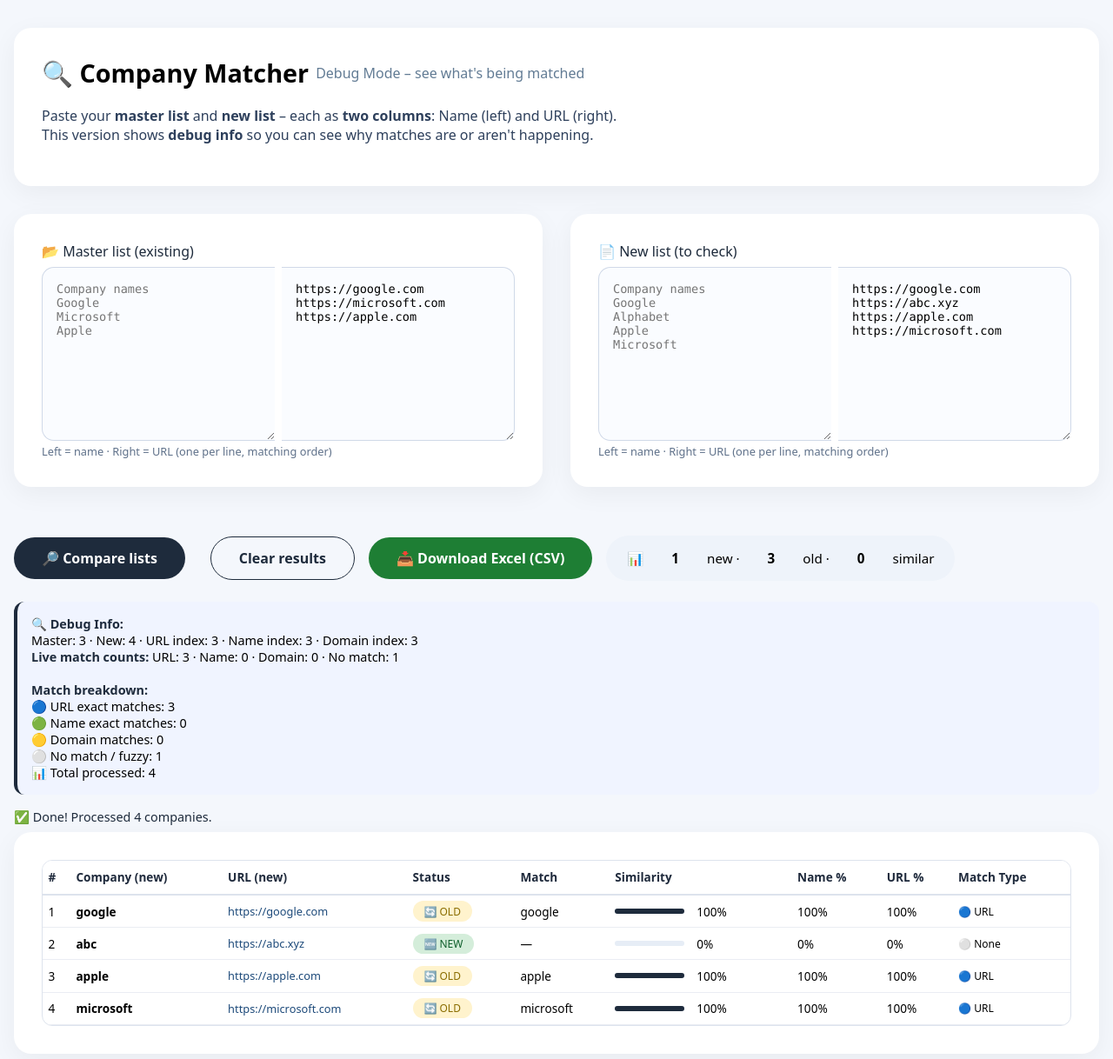
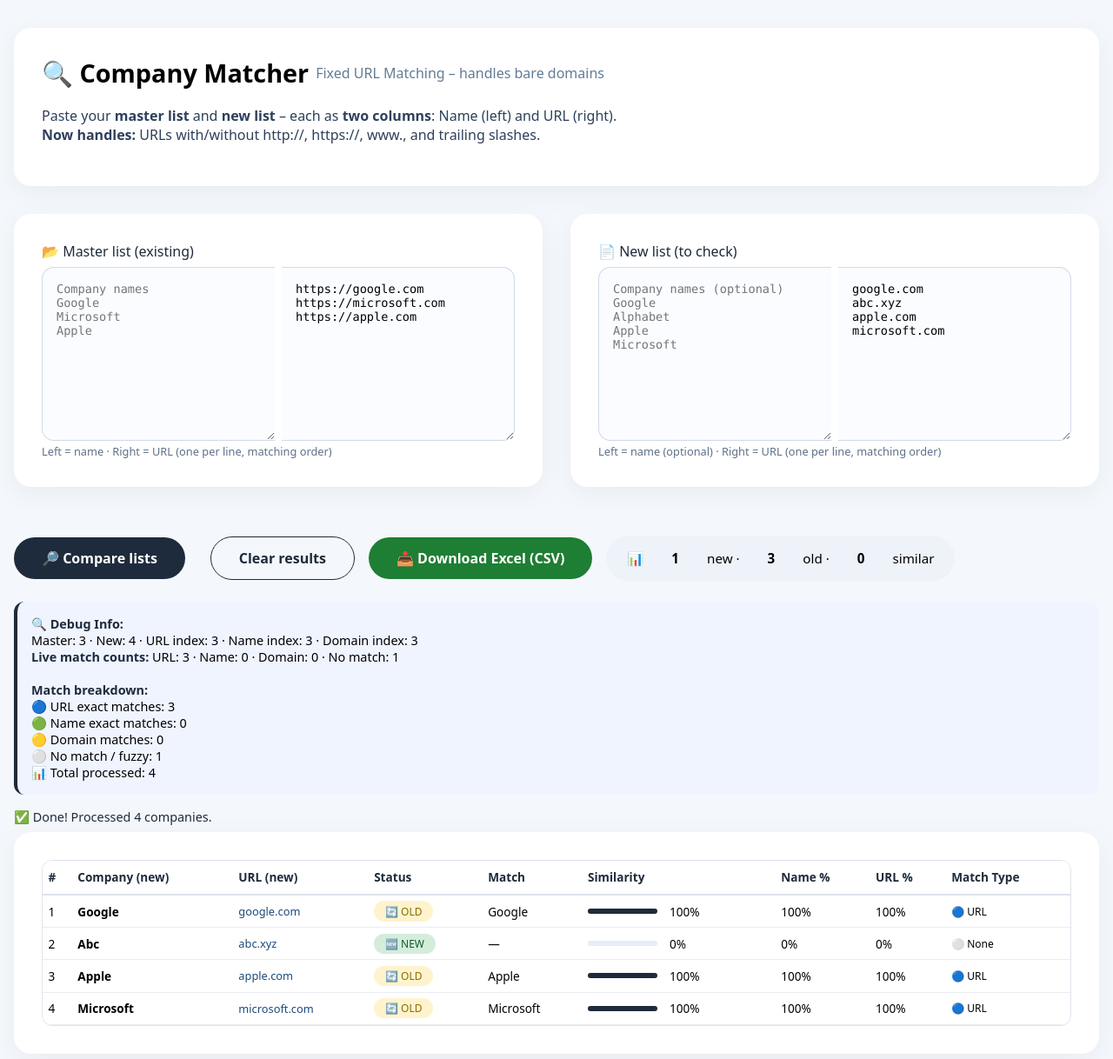
Before and after one commit to mitramaleki/diffrencecheck, a plain HTML site: page index.html in a window 1280 px wide. Shown: the whole page at 87% size. Drawn offline with Linux system fonts and the light colour scheme.

Commit message:
Update index.html

```diff
--- a/index.html
+++ b/index.html
@@ -3,7 +3,7 @@
 <head>
   <meta charset="UTF-8">
   <meta name="viewport" content="width=device-width, initial-scale=1.0">
-  <title>🔍 Company Matcher – Debug Mode</title>
+  <title>🔍 Company Matcher – Fixed URL Matching</title>
   <style>
     * { box-sizing: border-box; font-family: system-ui, -apple-system, 'Segoe UI', Roboto, sans-serif; }
     body { background: #f4f7fc; padding: 2rem 1rem; max-width: 1400px; margin: 0 auto; }
@@ -59,9 +59,9 @@
 <body>
 
 <div class="card">
-  <h1>🔍 Company Matcher <span class="sub">Debug Mode – see what's being matched</span></h1>
+  <h1>🔍 Company Matcher <span class="sub">Fixed URL Matching – handles bare domains</span></h1>
   <p style="color: #2e405c;">Paste your <strong>master list</strong> and <strong>new list</strong> – each as <strong>two columns</strong>: Name (left) and URL (right).<br>
-  This version shows <strong>debug info</strong> so you can see why matches are or aren't happening.</p>
+  <strong>Now handles:</strong> URLs with/without <code>http://</code>, <code>https://</code>, <code>www.</code>, and trailing slashes.</p>
 </div>
 
 <div class="grid-2">
@@ -76,10 +76,10 @@
   <div class="card">
     <label>📄 New list (to check)</label>
     <div class="split-input">
-      <textarea id="newNames" placeholder="Company names&#10;Google&#10;Alphabet&#10;Apple&#10;Microsoft"></textarea>
-      <textarea id="newUrls" placeholder="URLs&#10;https://google.com&#10;https://abc.xyz&#10;https://apple.com&#10;https://microsoft.com"></textarea>
+      <textarea id="newNames" placeholder="Company names (optional)&#10;Google&#10;Alphabet&#10;Apple&#10;Microsoft"></textarea>
+      <textarea id="newUrls" placeholder="URLs&#10;google.com&#10;abc.xyz&#10;apple.com&#10;microsoft.com"></textarea>
     </div>
-    <div class="hint">Left = name · Right = URL (one per line, matching order)</div>
+    <div class="hint">Left = name (optional) · Right = URL (one per line, matching order)</div>
   </div>
 </div>
 
@@ -114,22 +114,59 @@
     let isProcessing = false;
     let stopProcessing = false;
 
-    // ---------- IMPROVED URL NORMALIZATION ----------
+    // ============================================================
+    //  🔥 FIXED: Better URL normalization for bare domains
+    // ============================================================
     function normalizeUrl(url) {
       if (!url) return '';
-      try {
-        let u = new URL(url.trim());
-        let host = u.hostname.replace(/^www\./, '');
-        let path = u.pathname.replace(/\/+$/, '').replace(/\/index(\.html?)?$/i, '').replace(/\/about$/i, '');
-        if (!path) path = '';
-        return (host + path).toLowerCase();
-      } catch {
-        let clean = url.trim().toLowerCase()
-          .replace(/^https?:\/\//, '')
-          .replace(/^www\./, '')
-          .replace(/\/.*$/, '');
-        return clean;
+      let clean = url.trim().toLowerCase();
+
+      // Remove protocol (http://, https://)
+      clean = clean.replace(/^https?:\/\//, '');
+
+      // Remove www.
+      clean = clean.replace(/^www\./, '');
+
+      // Remove trailing slash
+      clean = clean.replace(/\/+$/, '');
+
+      // Remove everything after the domain (path, query, etc.)
+      // But keep the domain + first path level for matching
+      let parts = clean.split('/');
+      let domain = parts[0];
+
+      // If there's a subdomain like "jobs.google.com", keep the full domain
+      // This handles both "google.com" and "jobs.google.com"
+      return domain;
+    }
+
+    // ============================================================
+    //  🔥 FIXED: Better name extraction from URL
+    // ============================================================
+    function extractDomainFromUrl(url) {
+      if (!url) return '';
+      let clean = url.trim().toLowerCase();
+
+      // Remove protocol
+      clean = clean.replace(/^https?:\/\//, '');
+
+      // Remove www.
+      clean = clean.replace(/^www\./, '');
+
+      // Remove everything after domain
+      let parts = clean.split('/');
+      let domain = parts[0];
+
+      // Get the main part of the domain (e.g., "google" from "google.com")
+      let domainParts = domain.split('.');
+      if (domainParts.length >= 2) {
+        // If it's like "google.com", take "google"
+        // If it's like "jobs.google.com", take "google"
+        let mainPart = domainParts[domainParts.length - 2];
+        // Capitalize first letter
+        return mainPart.charAt(0).toUpperCase() + mainPart.slice(1);
       }
+      return domainParts[0] || domain;
     }
 
     function normalizeName(name) {
@@ -153,27 +190,17 @@
       return Math.round((matches / maxLen) * 100);
     }
 
-    function extractDomainFromUrl(url) {
-      try {
-        let u = new URL(url.trim());
-        let host = u.hostname.replace(/^www\./, '');
-        let parts = host.split('.');
-        return parts.length > 1 ? parts[parts.length-2] : parts[0];
-      } catch {
-        return url.trim().toLowerCase().replace(/^https?:\/\//, '').split('.')[0] || '';
-      }
-    }
-
     function parseColumns(namesText, urlsText, isUrlOnlyMode) {
       const names = namesText.split(/\n/).map(s => s.trim()).filter(s => s !== '');
       const urls = urlsText.split(/\n/).map(s => s.trim()).filter(s => s !== '');
 
-      if (isUrlOnlyMode) {
+      if (isUrlOnlyMode || names.length === 0) {
         const items = [];
         for (let i = 0; i < urls.length; i++) {
           const url = urls[i] || '';
-          const name = url ? extractDomainFromUrl(url) : `item-${i+1}`;
-          items.push({ name: name, url: url });
+          // Extract name from URL
+          let name = extractDomainFromUrl(url);
+          items.push({ name: name || `item-${i+1}`, url: url });
         }
         return items;
       }
@@ -198,7 +225,7 @@
 
         const nName = normalizeName(newItem.name);
         const nUrl = normalizeUrl(newItem.url);
-        const domain = nUrl.split('/')[0] || '';
+        const domain = nUrl.split('.')[0] || ''; // For domain matching
 
         let bestMatch = null;
         let bestScore = 0;
@@ -229,7 +256,7 @@
           }
         }
 
-        // Try domain match
+        // Try domain match (check if domain appears in master URLs)
         if (bestScore < 70 && domain && domainIndex[domain]) {
           const domainMatchesList = domainIndex[domain] || [];
           for (const masterIdx of domainMatchesList) {
@@ -314,7 +341,6 @@
         });
       }
 
-      // Update debug info
       debug.urlMatches += urlMatches;
       debug.nameMatches += nameMatches;
       debug.domainMatches += domainMatches;
@@ -345,7 +371,8 @@
       masterItems.forEach((item, idx) => {
         const nName = normalizeName(item.name);
         const nUrl = normalizeUrl(item.url);
-        const domain = nUrl.split('/')[0] || '';
+        // For domain index, use first part of domain
+        const domain = nUrl.split('.')[0] || '';
 
         if (nName) nameIndex[nName] = idx;
         if (nUrl) urlIndex[nUrl] = idx;
@@ -360,11 +387,11 @@
       const debugText = document.getElementById('debugText');
       debugDiv.style.display = 'block';
       debugText.innerHTML = `
-        Master: ${masterItems.length.toLocaleString()} companies ·
-        New: ${newItems.length.toLocaleString()} companies ·
-        URL index: ${Object.keys(urlIndex).length} unique URLs ·
-        Name index: ${Object.keys(nameIndex).length} unique names ·
-        Domain index: ${Object.keys(domainIndex).length} unique domains
+        Master: ${masterItems.length.toLocaleString()} ·
+        New: ${newItems.length.toLocaleString()} ·
+        URL index: ${Object.keys(urlIndex).length} ·
+        Name index: ${Object.keys(nameIndex).length} ·
+        Domain index: ${Object.keys(domainIndex).length}
       `;
 
       let currentIdx = 0;
@@ -623,7 +650,7 @@
       const newUrls = document.getElementById('newUrls').value;
 
       const isUrlOnlyMode = !masterNames.trim() && !newNames.trim();
-      const chunkSize = parseInt(document.getElementById('chunkSize')?.value) || 1000;
+      const chunkSize = 1000;
 
       if (!masterUrls.trim() || !newUrls.trim()) {
         alert('Please paste at least the URL columns for both lists.');
@@ -676,7 +703,7 @@
 
     window.addEventListener('load', function() {
       document.getElementById('masterUrls').value = 'https://google.com\nhttps://microsoft.com\nhttps://apple.com';
-      document.getElementById('newUrls').value = 'https://google.com\nhttps://abc.xyz\nhttps://apple.com\nhttps://microsoft.com';
+      document.getElementById('newUrls').value = 'google.com\nabc.xyz\napple.com\nmicrosoft.com';
       setTimeout(() => {
         document.getElementById('compareBtn').click();
       }, 500);
```
